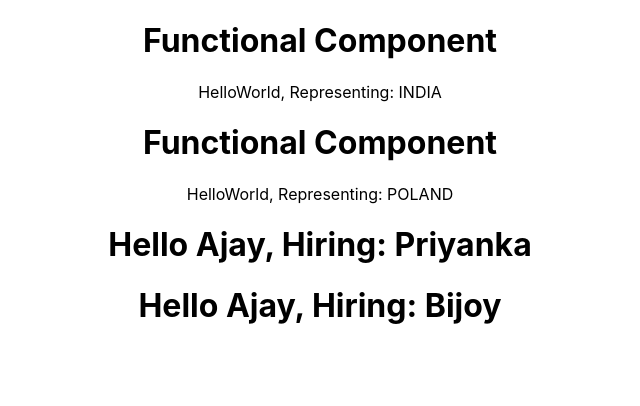
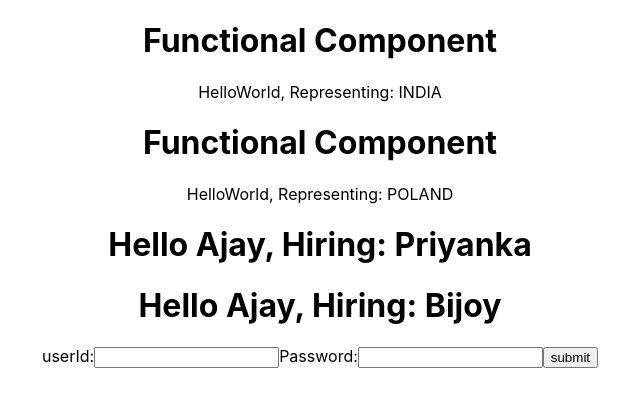
Before and after one commit to AjayPoland/React-practise, a React (Create React App) app: page / in a window 1280 px wide. Shown: the top 406 px of the page, without its empty margins (320-960 px from the left). Built offline with nearby package versions, Linux system fonts and the light colour scheme.

Commit message:
added login.js

```diff
--- a/src/App.js
+++ b/src/App.js
@@ -1,6 +1,7 @@
 import './App.css';
 import HelloAjay from './component/HelloAjay';
 import HelloWorld from './component/HelloWorld';
+import Login from './component/Login';
 
 function App() {
   return (
@@ -9,6 +10,7 @@ function App() {
       <HelloWorld country="POLAND"/>
       <HelloAjay name="Priyanka"/>
       <HelloAjay name="Bijoy"/>
+      <Login/>
     </div>
   );
 }
--- /dev/null
+++ b/src/component/Login.js
@@ -0,0 +1,25 @@
+import React from 'react'
+
+const Login = () => {
+    const validation=()=>{
+        const userid=document.forms['myfrm'][0].value;
+        if(userid==""){
+            alert("Enter the user Id");
+            return false;
+        }
+
+    }
+  return (
+    <div>
+      <form name='myfrm' onSubmit={validation}>
+        <label>userId:</label>
+        <input type="text" />
+        <label>Password:</label>
+        <input type="password" required/>
+        <input type="submit"  value="submit"/>
+      </form>
+    </div>
+  )
+}
+
+export default Login
```
